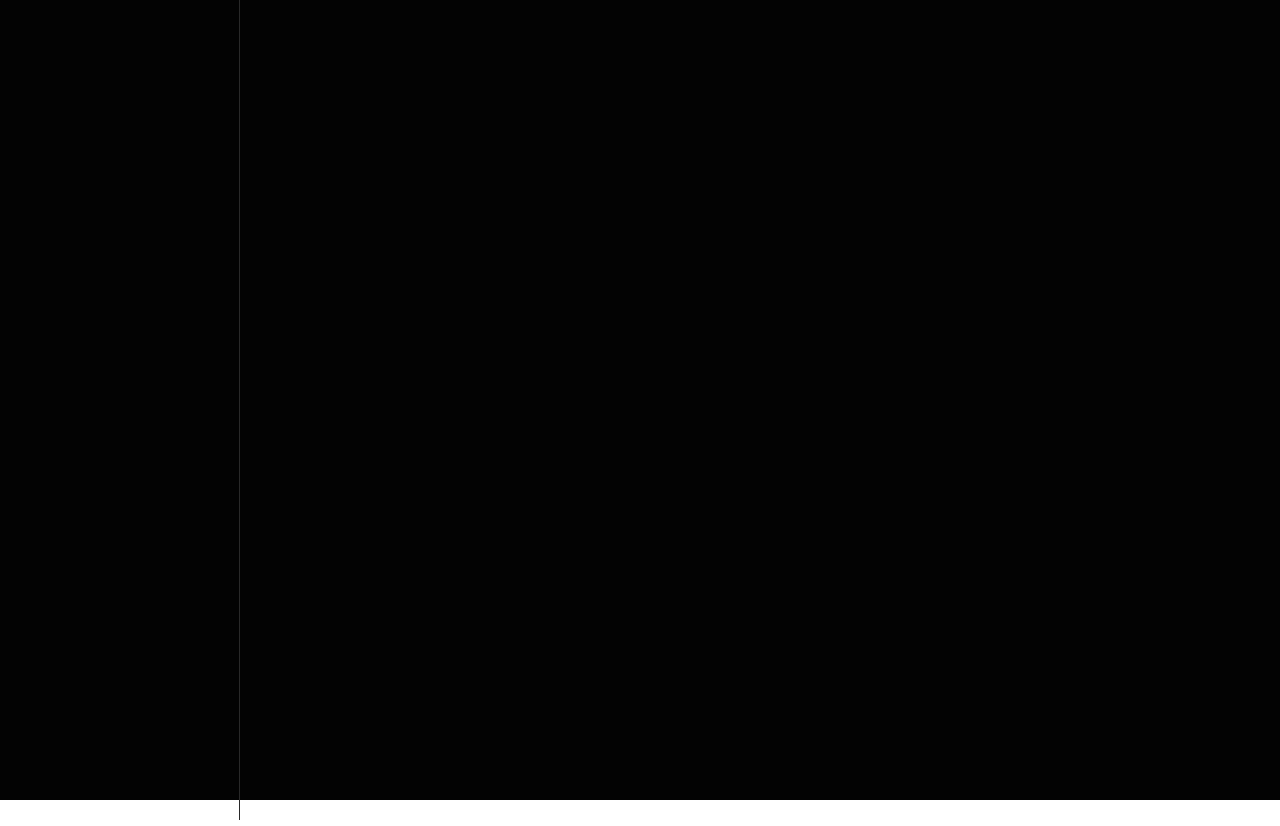
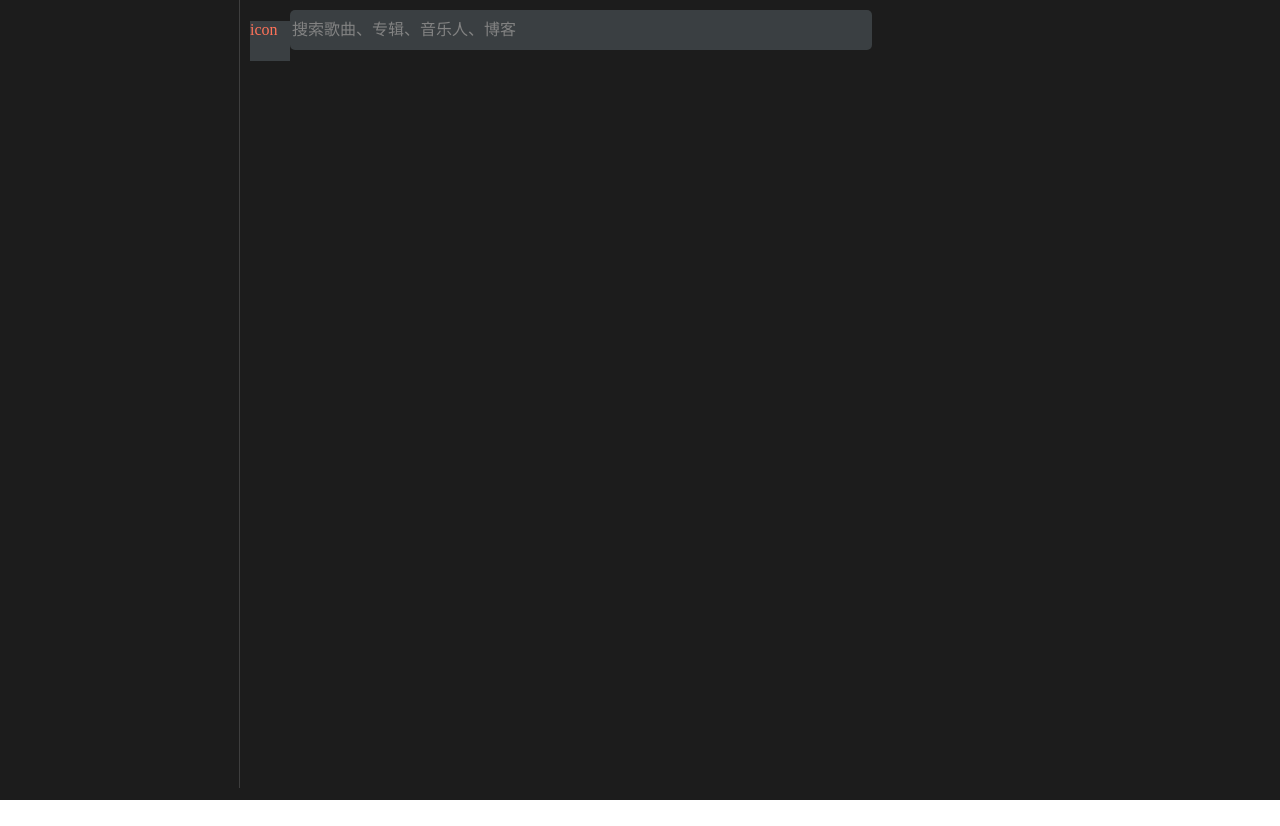
Before and after one commit to HaHa5233/HaHaMusic, a Vue app: page /home in a window 1280 px wide. After the commit the page ends 800 px from the top, so only its background shows below. Built offline with nearby package versions, Linux system fonts and the light colour scheme.

Commit message:
调整页面样式 + 添加首页搜索框

```diff
--- a/components.d.ts
+++ b/components.d.ts
@@ -29,6 +29,7 @@ declare module 'vue' {
     PageMain: typeof import('./src/components/PageMain/index.vue')['default']
     RouterLink: typeof import('vue-router')['RouterLink']
     RouterView: typeof import('vue-router')['RouterView']
+    Search: typeof import('./src/components/search/index.vue')['default']
     Theme: typeof import('./src/components/theme/index.vue')['default']
     TheWelcome: typeof import('./src/components/TheWelcome.vue')['default']
     WelcomeItem: typeof import('./src/components/WelcomeItem.vue')['default']
--- a/src/App.vue
+++ b/src/App.vue
@@ -1,15 +1,8 @@
 <script lang="ts" setup>
-import { NConfigProvider, NGlobalStyle, zhCN, dateZhCN } from 'naive-ui'
-import { useThemeStore } from '@/stores/theme'
-// themeStore 主题实例
-const themeStore = useThemeStore()
-import themeColors from '@/untils/themeColor'
 </script>
 
 <template>
   <div id="root">
-    <!-- <n-config-provider :theme="themeStore.theme" :theme-overrides="themeColors" :locale="zhCN" :date-locale="dateZhCN"> -->
-    <n-config-provider :theme-overrides="themeColors">
       <router-view v-slot="{ Component }">
         <transition>
           <keep-alive>
@@ -17,8 +10,6 @@ import themeColors from '@/untils/themeColor'
           </keep-alive>
         </transition>
       </router-view>
-      <n-global-style />
-    </n-config-provider>
   </div>
 </template>
 
@@ -40,5 +31,6 @@ body {
   /* font-family: 'HaHa-Sphericity'; */
   font-size: 16px;
   background-color: #030303;
+  opacity: 0.9;
 }
 </style>
--- a/src/components/left-menu/index.vue
+++ b/src/components/left-menu/index.vue
@@ -131,7 +131,7 @@ onMounted(() => {
     color: #fff;
     text-align: center;
     padding-inline-start: 0;
-    height: 100vh;
+    height: 100%;
 
 
     span {
@@ -154,7 +154,7 @@ onMounted(() => {
 
 .mainactive {
   border-right: 1px solid #292929;
-  height: 100vh;
+  height: calc(100vh - 32px);
 }
 
 li {
--- /dev/null
+++ b/src/components/search/index.vue
@@ -0,0 +1,36 @@
+<script lang="ts" setup>
+defineExpose({})
+
+onMounted(() => { })
+onUnmounted(() => { })
+</script>
+
+<template>
+  <div class="searchBar">
+    <span>
+      <span class="icon-span">icon</span>
+      <input name="input" type="search" autocomplete="off" size="60" placeholder="搜索歌曲、专辑、音乐人、博客" class="search">
+    </span>
+  </div>
+</template>
+
+<style lang="scss" scoped>
+.searchBar {
+  color:tomato;
+}
+.search {
+  height: 40px;
+  background-color: rgb(44,52,55,0.8);
+  border-radius: 5px;
+  border: none;
+  font-size: 16px;
+  color: #b3b3b3;
+  font-weight: blod;
+}
+.icon-span {
+  height: 40px;
+  width: 40px;
+  display: inline-block;
+  background-color: rgb(44,52,55,0.8);
+}
+</style>
--- a/src/views/home/index.vue
+++ b/src/views/home/index.vue
@@ -1,5 +1,6 @@
 <script setup>
 import LeftMenu from '@/components/left-menu/index.vue'
+import MainInteface from '@/views/main-interface/index.vue'
 defineExpose({})
 
 
@@ -13,13 +14,16 @@ onUnmounted(() => { })
     <div class="left-menu">
       <left-menu />
     </div>
-    <!-- <div class="divider"></div> -->
-    <div class="main"></div>
+    <div class="main">
+      <MainInteface />
+    </div>
   </div>
 </template>
 
 <style lang="scss" scoped>
 .page {
+  height: 100%;
+  width: 100%;
   display: flex;
 
   .left-menu {
@@ -30,9 +34,4 @@ onUnmounted(() => { })
     flex: 1;
   }
 }
-
-.divider {
-  border-left: 1px solid #292929;
-  height: 100vh;
-}
 </style>
--- /dev/null
+++ b/src/views/main-interface/index.vue
@@ -0,0 +1,19 @@
+<script lang="ts" setup>
+import SearchBar from '@/components/search/index.vue'
+defineExpose({})
+
+onMounted(() => { })
+onUnmounted(() => { })
+</script>
+
+<template>
+  <div class="mainInterface">
+    <SearchBar></SearchBar>
+  </div>
+</template>
+
+<style lang="scss" scoped>
+.mainInterface {
+  padding: 10px;
+}
+</style>
--- a/src/views/search/index.vue
+++ /dev/null
@@ -1,16 +0,0 @@
-<script lang="ts" setup>
-const props = defineProps({})
-const emit = defineEmits([])
-defineExpose({})
-
-onMounted(() => { })
-onUnmounted(() => { })
-</script>
-
-<template>
-  <div>
-
-  </div>
-</template>
-
-<style lang="scss" scoped></style>
```
